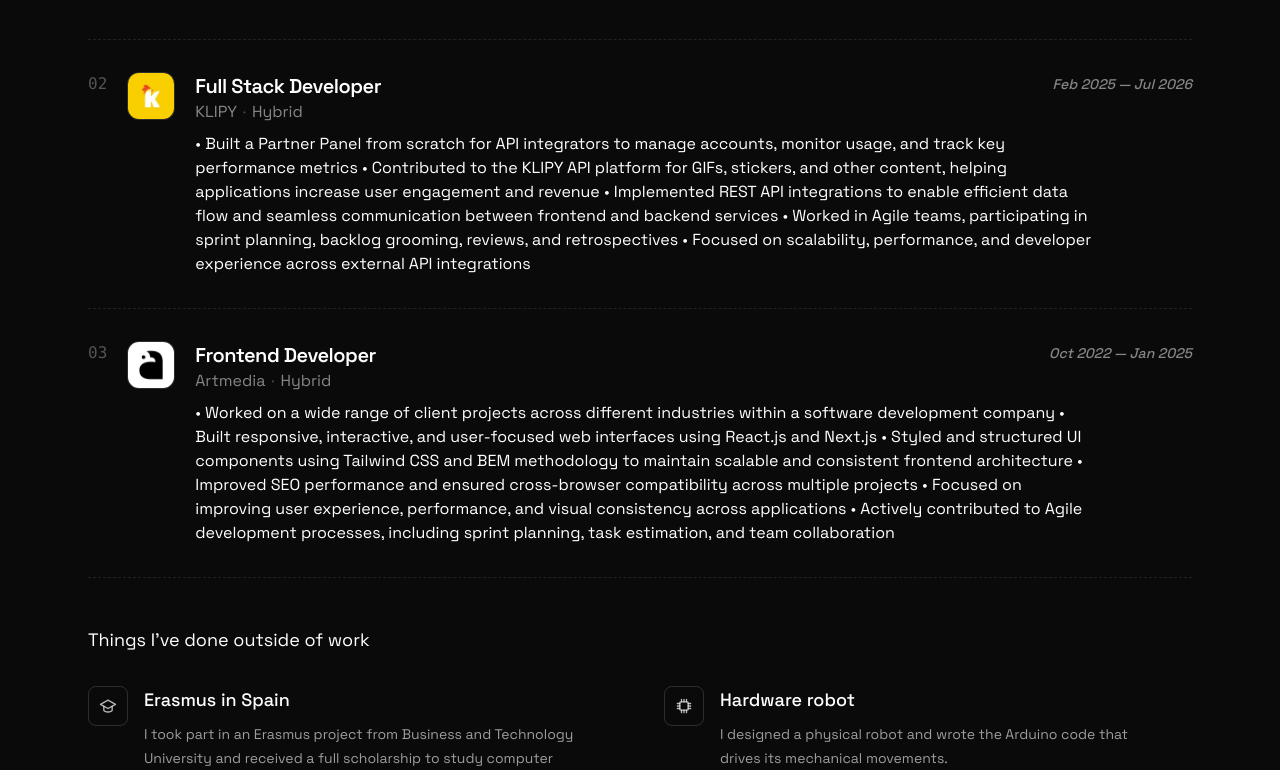
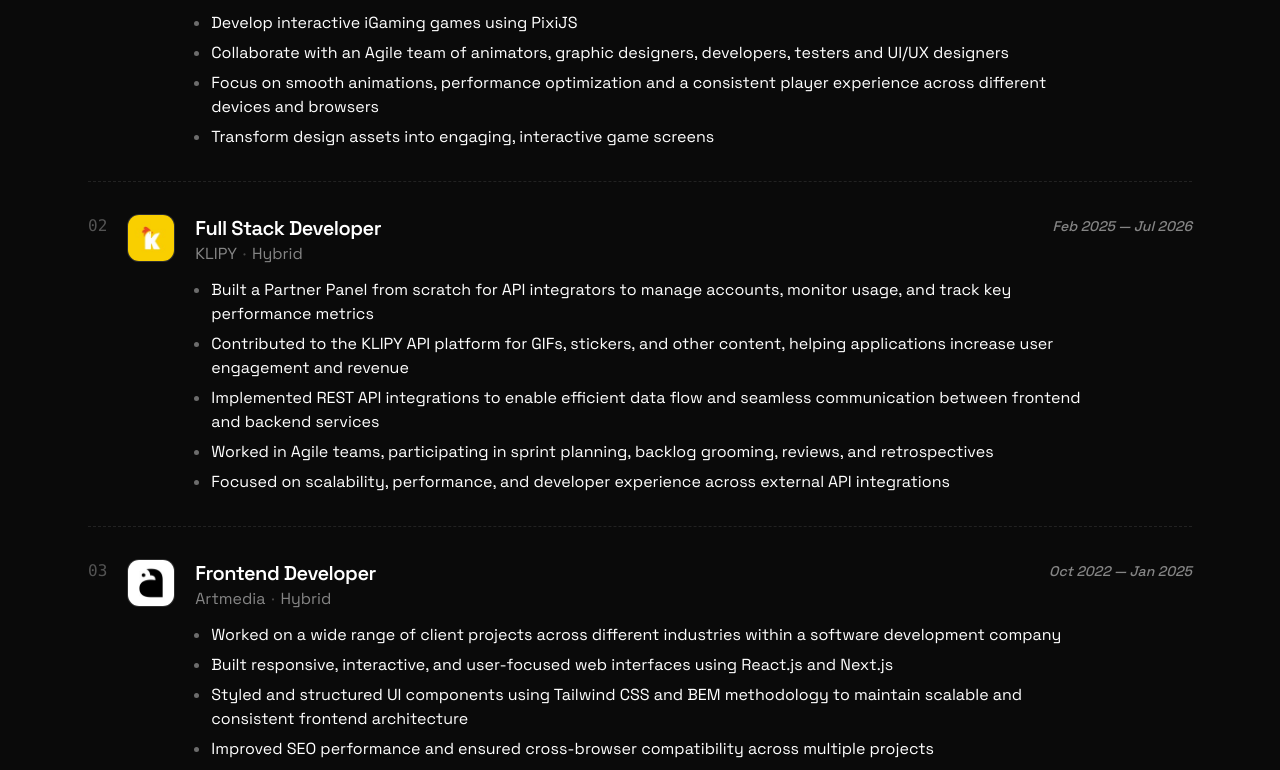
Before and after one commit to AniBukhrashvili/portfolio, a React (Create React App) app: page / in a window 1280 px wide. Shown: the part 1020-1790 px from the top of the page. Built offline with nearby package versions, Linux system fonts and the light colour scheme; the HTML template or start-up script is replaced by a standard one.

Commit message:
add: companies summary

```diff
--- a/src/components/Experience.js
+++ b/src/components/Experience.js
@@ -10,7 +10,12 @@
     period: "Jul 2026 — Present",
     location: "Hybrid",
     logo: smartsoft,
-    summary: ``,
+    summary: [
+      "Develop interactive iGaming games using PixiJS",
+      "Collaborate with an Agile team of animators, graphic designers, developers, testers and UI/UX designers",
+      "Focus on smooth animations, performance optimization and a consistent player experience across different devices and browsers",
+      "Transform design assets into engaging, interactive game screens",
+    ],
   },
   {
     company: "KLIPY",
@@ -18,17 +23,13 @@
     period: "Feb 2025 — Jul 2026",
     location: "Hybrid",
     logo: klipy,
-    summary: `
-      • Built a Partner Panel from scratch for API integrators to manage accounts, monitor usage, and track key performance metrics
-
-      • Contributed to the KLIPY API platform for GIFs, stickers, and other content, helping applications increase user engagement and revenue
-
-      • Implemented REST API integrations to enable efficient data flow and seamless communication between frontend and backend services
-
-      • Worked in Agile teams, participating in sprint planning, backlog grooming, reviews, and retrospectives
-
-      • Focused on scalability, performance, and developer experience across external API integrations
-    `,
+    summary: [
+      "Built a Partner Panel from scratch for API integrators to manage accounts, monitor usage, and track key performance metrics",
+      "Contributed to the KLIPY API platform for GIFs, stickers, and other content, helping applications increase user engagement and revenue",
+      "Implemented REST API integrations to enable efficient data flow and seamless communication between frontend and backend services",
+      "Worked in Agile teams, participating in sprint planning, backlog grooming, reviews, and retrospectives",
+      "Focused on scalability, performance, and developer experience across external API integrations",
+    ],
   },
   {
     company: "Artmedia",
@@ -36,19 +37,14 @@
     period: "Oct 2022 — Jan 2025",
     location: "Hybrid",
     logo: artmedia,
-    summary: `
-      • Worked on a wide range of client projects across different industries within a software development company
-
-      • Built responsive, interactive, and user-focused web interfaces using React.js and Next.js
-
-      • Styled and structured UI components using Tailwind CSS and BEM methodology to maintain scalable and consistent frontend architecture
-
-      • Improved SEO performance and ensured cross-browser compatibility across multiple projects
-
-      • Focused on improving user experience, performance, and visual consistency across applications
-
-      • Actively contributed to Agile development processes, including sprint planning, task estimation, and team collaboration
-    `,
+    summary: [
+      "Worked on a wide range of client projects across different industries within a software development company",
+      "Built responsive, interactive, and user-focused web interfaces using React.js and Next.js",
+      "Styled and structured UI components using Tailwind CSS and BEM methodology to maintain scalable and consistent frontend architecture",
+      "Improved SEO performance and ensured cross-browser compatibility across multiple projects",
+      "Focused on improving user experience, performance, and visual consistency across applications",
+      "Actively contributed to Agile development processes, including sprint planning, task estimation, and team collaboration",
+    ],
   },
 ];
 
@@ -110,9 +106,13 @@
                     {job.location}
                   </p>
 
-                  <p className="mt-2 max-w-4xl text-base font-light text-ink">
-                    {job.summary}
-                  </p>
+                  {job.summary.length > 0 && (
+                    <ul className="mt-3 max-w-4xl list-disc space-y-1.5 pl-4 text-base font-light text-ink marker:text-ink/40">
+                      {job.summary.map((point) => (
+                        <li key={point}>{point}</li>
+                      ))}
+                    </ul>
+                  )}
                 </div>
               </div>
             </li>
```
